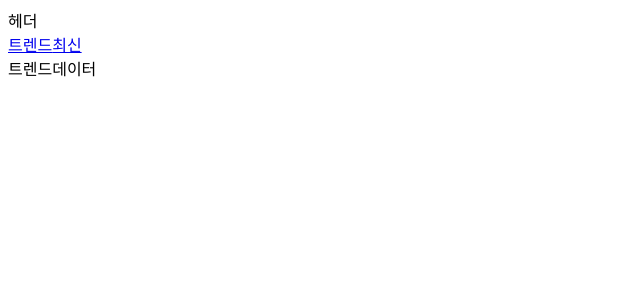
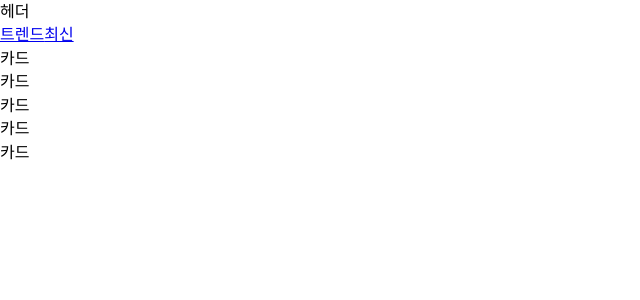
Before and after one commit to seung-ik/boblog, a React (Create React App) app in the folder front/: page / in a window 1280 px wide. Shown: the top 300 px of the page, without its empty margins (0-640 px from the left). Built offline with nearby package versions, Linux system fonts and the light colour scheme.

Commit message:
index css and make card folder

```diff
--- a/front/public/index.html
+++ b/front/public/index.html
@@ -25,6 +25,20 @@
       Learn how to configure a non-root public URL by running `npm run build`.
     -->
     <title>React App</title>
+    <style>
+      html, body {
+          margin: 0;
+          padding: 0;
+      }
+      body {
+          font-size: 16px;
+          line-height: 1.46668;
+          font-weight: 400;
+      }
+      * {
+          box-sizing: border-box;
+      }
+    </style>
   </head>
   <body>
     <noscript>You need to enable JavaScript to run this app.</noscript>
--- /dev/null
+++ b/front/src/components/Card/index.tsx
@@ -0,0 +1,11 @@
+import React from 'react'
+
+const Card = () => {
+  return (
+    <div>
+      카드
+    </div>
+  )
+}
+
+export default Card
--- a/front/src/components/Posts/index.tsx
+++ b/front/src/components/Posts/index.tsx
@@ -1,4 +1,5 @@
 import React, { FC } from 'react'
+import Card from '@/components/Card'
 
 interface Props{
   data:string
@@ -6,7 +7,11 @@ interface Props{
 const Posts:FC<Props> = ({data}) => {
   return (
     <div>
-      {data}
+      <Card/>
+      <Card/>
+      <Card/>
+      <Card/>
+      <Card/>
     </div>
   )
 }
```
